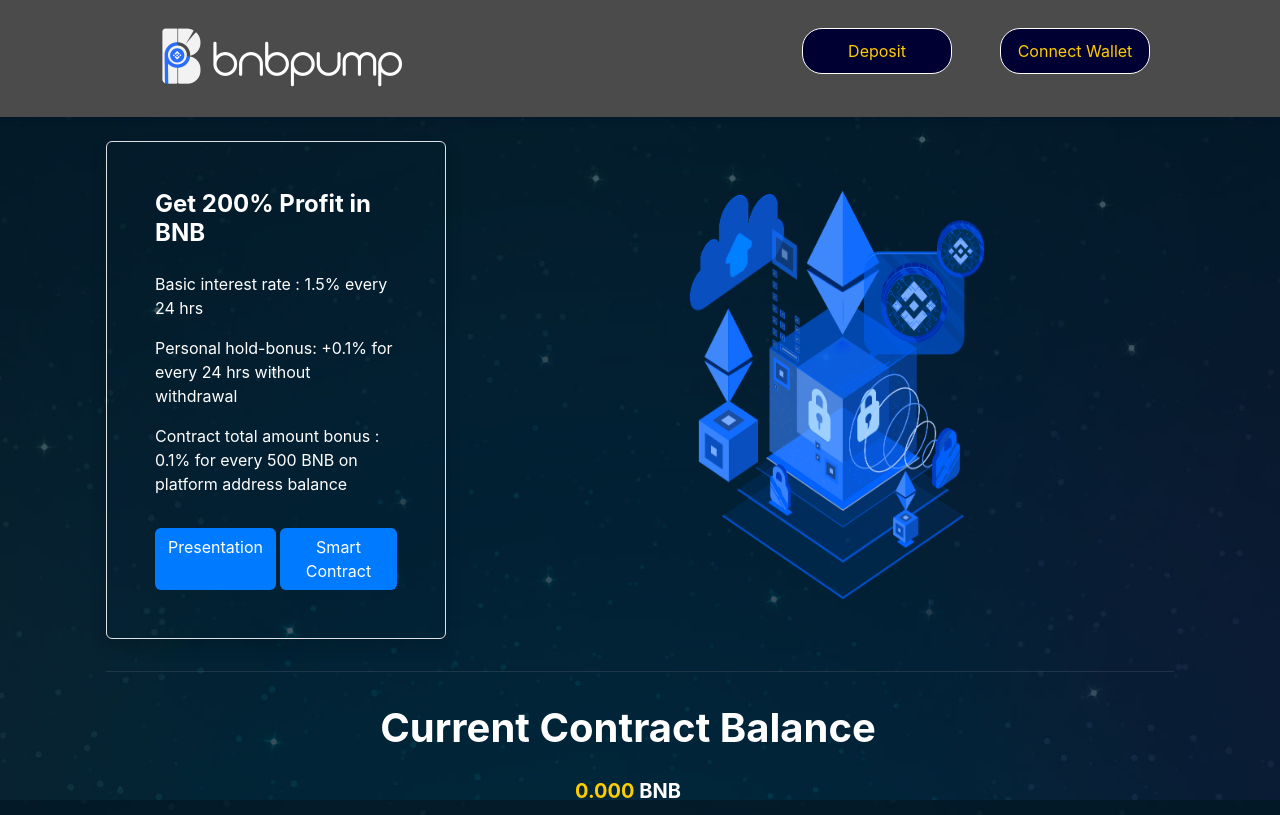
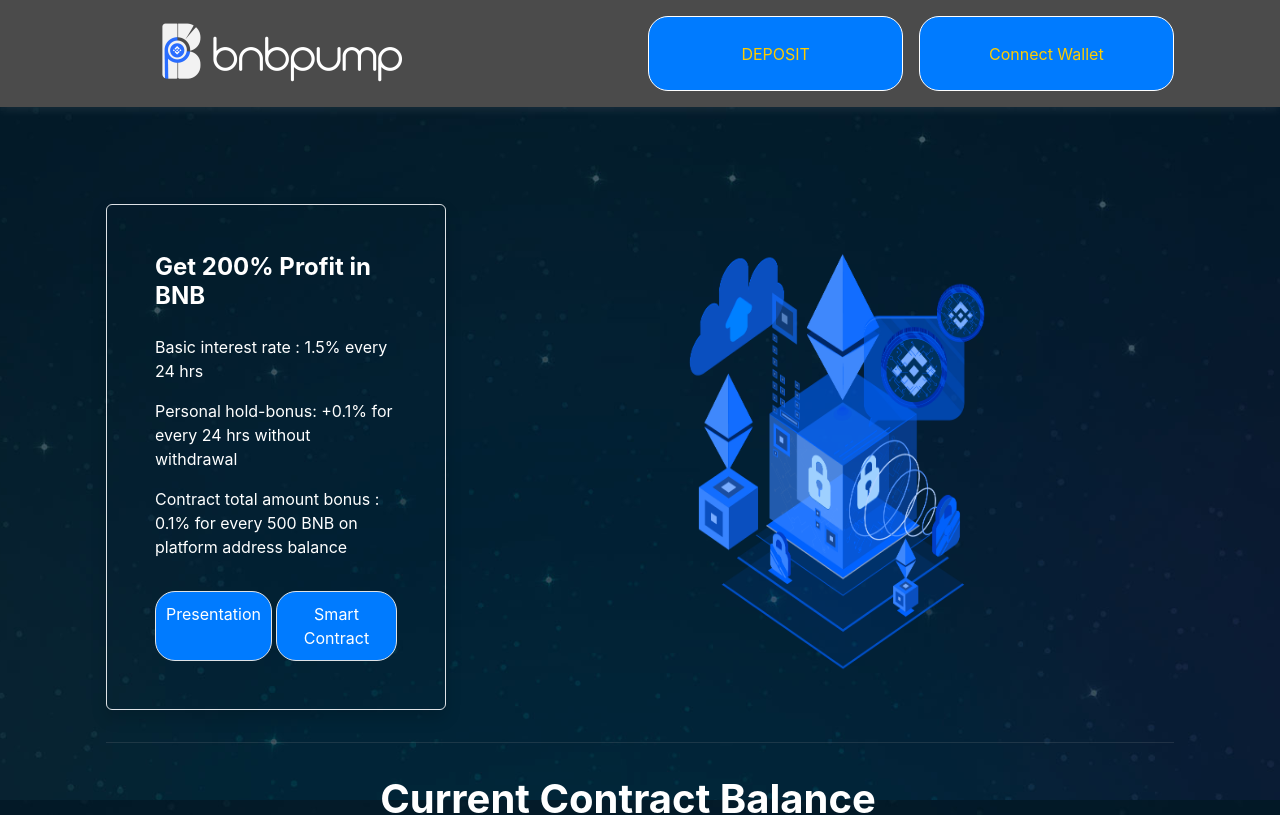
Before and after one commit to AllDigitalOfficial/sample-react-plan8, a React (Vite) app: page / in a window 1280 px wide. Shown: the top 815 px of the page. Built offline with nearby package versions, Linux system fonts and the light colour scheme.

Commit message:
new commit 11

```diff
--- a/src/App.tsx
+++ b/src/App.tsx
@@ -1,7 +1,6 @@
 import React, { useEffect } from "react";
 import "bootstrap/dist/css/bootstrap.min.css";
 import "./App.css";
-import ScrollToTopButton from "./components/ScrollToTopButton";
 
 import {
   ContractData,
@@ -12,6 +11,7 @@ import {
   Navbars,
   Referral,
   ReferralLinkData,
+  ScrollToTopButton,
 } from "./components";
 
 const App: React.FC = () => {
--- a/src/components/HeroSection/index.tsx
+++ b/src/components/HeroSection/index.tsx
@@ -16,7 +16,7 @@ const HeroSection = () => {
   const contractTotalAmount = import.meta.env.VITE_APP_CONTRACT_TOTAL_AMOUNT || "0.1% for every 500 BNB on platform address balance"; // Default contract total amount bonus
 
   return (
-    <Container style={{ backgroundColor: heroBgColor, color: heroTextColor }}>
+    <Container style={{ backgroundColor: heroBgColor, color: heroTextColor, paddingTop: '180px' }}> {/* Adjust paddingTop as needed */}
       <Container>
         <div className="row align-items-stretch g-6">
           {/* Left Section: Profit Info */}
@@ -49,19 +49,31 @@ const HeroSection = () => {
                   target="_blank"
                   rel="noopener noreferrer"
                   className="btn"
-                  style={{ backgroundColor: buttonColor, color: "#fff" }}
-                >
+                  style={{
+                    backgroundColor: buttonColor,
+                    color: "#fff",
+                    borderColor: buttonOutlineColor,
+                    borderRadius: '20px',
+                    padding: '10px 10px', // Increase padding
+                    fontSize: '1rem' // Increase font size
+                  }}                >
                   Presentation
                 </a>
-                {<a
+                <a
                   href={smartContractLink}
                   target="_blank"
                   rel="noopener noreferrer"
                   className="btn"
-                  style={{ backgroundColor: buttonColor, color: "#fff" }}
-                >
+                  style={{
+                    backgroundColor: buttonColor,
+                    color: "#fff",
+                    borderColor: buttonOutlineColor,
+                    borderRadius: '20px',
+                    padding: '10px 10px', // Increase padding
+                    fontSize: '1rem' // Increase font size
+                  }}                >
                   Smart Contract
-                </a>}
+                </a>
               </div>
             </div>
           </div>
--- a/src/components/Navbar/index.tsx
+++ b/src/components/Navbar/index.tsx
@@ -1,27 +1,33 @@
-import { Navbar, Container, Nav, Button } from "react-bootstrap";
-import "./Navbar.css";
+import { Navbar, Container, Nav, Button, Row, Col } from "react-bootstrap";
 
 const Navbars = () => {
-  const navbarBgColor = import.meta.env.VITE_APP_NAVBAR_BG_COLOR || "#4B4B4BFF"; // Default to dark
-
-  const buttonBgColor = import.meta.env.VITE_APP_BUTTON_BG_COLOR || "#000033FF"; // Blackish blue
-  const buttonTextColor = import.meta.env.VITE_APP_BUTTON_TEXT_COLOR || "#ffffff"; // Default to white
-  const buttonBorderColor = import.meta.env.VITE_APP_BUTTON_BORDER_COLOR || "#ffffff"; // Default to white
-  const depositLink = import.meta.env.VITE_APP_DEPOSIT_LINK || "#deposit";
+  const {
+    navbarBgColor = import.meta.env.VITE_APP_NAVBAR_BG_COLOR || "#4B4B4BFF",
+    buttonBgColor = import.meta.env.VITE_APP_BUTTON_BG_COLOR || "#007bff",
+    buttonTextColor = import.meta.env.VITE_APP_BUTTON_TEXT_COLOR || "#ffffff",
+    buttonBorderColor = import.meta.env.VITE_APP_BUTTON_BORDER_COLOR  || "#007bff",
+    depositLink = import.meta.env.VITE_APP_DEPOSIT_LINK || "#deposit",
+  } = import.meta.env;
 
   return (
-    <>
     <Navbar
-        bg="navbarBgColor"
-        variant="transparent"
-        expand="lg"
-        className="py-3 sticky-top"
+      fixed="top"
+      className="py-2 py-lg-3"
       style={{
         backgroundColor: navbarBgColor,
+        boxShadow: "0 2px 10px rgba(252, 250, 250, 0.1)",
+        zIndex: 1000, // Ensure it stays on top
       }}
     >
       <Container>
-          <Navbar.Brand href="#home" className="d-flex align-items-center">
+        <Row className="w-100" style={{ backgroundColor: navbarBgColor }}>
+          {/* Logo Section */}
+          <Col
+            xs={12}
+            lg={6}
+            className="text-center text-lg-start mb-3 mb-lg-0"
+          >
+            <Navbar.Brand href="#home" className="navbar-brand-custom">
               <img
                 alt="Logo"
                 src={import.meta.env.VITE_APP_LOGO || "BNBPUMP-LOGO.png"}
@@ -29,10 +35,17 @@ const Navbars = () => {
                 style={{ width: "250px", height: "auto", marginLeft: "72px", alignSelf: "right" }}
               />
             </Navbar.Brand>
-          <Nav className="ms-auto d-flex align-items-center flex-wrap nav-buttons">
+          </Col>
+
+          {/* Buttons Section */}
+          <Col
+            xs={12}
+            lg={6}
+            className="d-flex justify-content-center justify-content-lg-end"
+          >
+            <Nav className="w-100 d-flex justify-content-between" style={{ gap: "0.45rem" }}>
               <Button
-              variant="outline-light"
-              className="me-5 mb-3 btn-responsive"
+                className="btn w-100 w-lg-auto ms-2"
                 style={{
                   backgroundColor: buttonBgColor,
                   color: buttonTextColor,
@@ -41,15 +54,12 @@ const Navbars = () => {
                   padding: '10px 10px', // Increase padding
                   fontSize: '1rem' // Increase font size
                 }}
-              onClick={() =>
-                window.location.href = depositLink
-              }
+                onClick={() => (window.location.href = depositLink)}
               >
-              Deposit
+                DEPOSIT
               </Button>
               <Button
-              variant="outline-light"
-              className="me-5 mb-3 btn-responsive"
+                className="btn w-100 w-lg-auto ms-2"
                 style={{
                   backgroundColor: buttonBgColor,
                   color: buttonTextColor,
@@ -62,33 +72,10 @@ const Navbars = () => {
                 Connect Wallet
               </Button>
             </Nav>
+          </Col>
+        </Row>
       </Container>
     </Navbar>
-
-      {/* Internal CSS for Button Responsiveness */}
-      <style>{`
-        .nav-buttons {
-          display: flex;
-          flex-direction: row;
-        }
-
-        .btn-responsive {
-          width: 150px;
-        }
-
-        @media (max-width: 250px) {
-          .nav-buttons {
-            flex-direction: column;
-            align-items: center;
-          }
-
-          .btn-responsive {
-            width: 100%;
-            margin-bottom: 10px;
-          }
-        }
-      `}</style>
-    </>
   );
 };
 
--- a/src/components/index.ts
+++ b/src/components/index.ts
@@ -6,6 +6,7 @@ import Levels from "./Levels";
 import Navbars from "./Navbar";
 import Referral from "./Referral";
 import ReferralLinkData from "./YourIncome";
+import ScrollToTopButton from "./ScrollToTopButton";
 
 export {
   ContractData,
@@ -16,4 +17,5 @@ export {
   Navbars,
   Referral,
   ReferralLinkData,
+  ScrollToTopButton,
 };
```
Also changed, not shown: 1 other file (tests, documents, lock files or other folders). Lines whose indentation alone changed are shown as unchanged.
